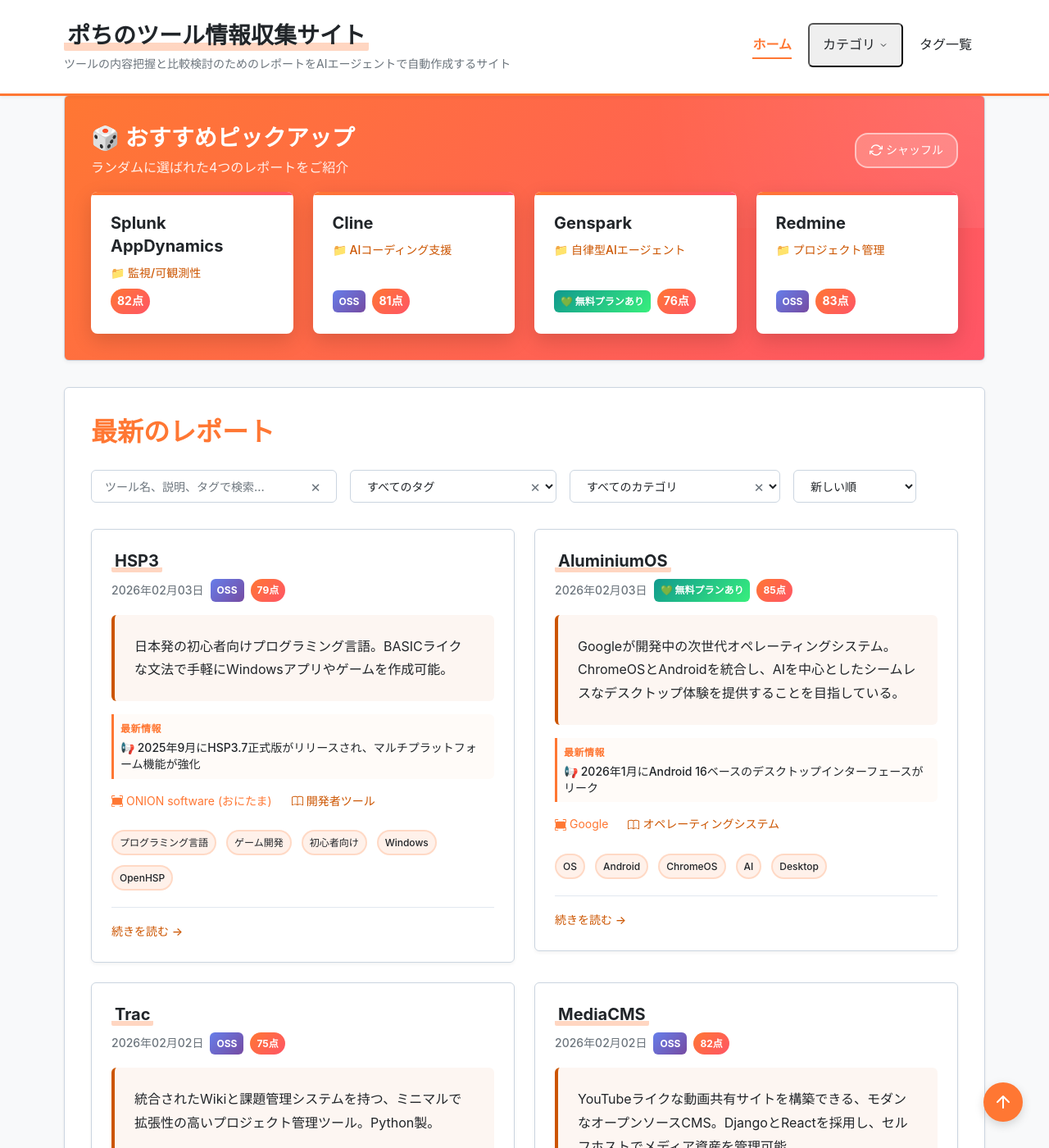
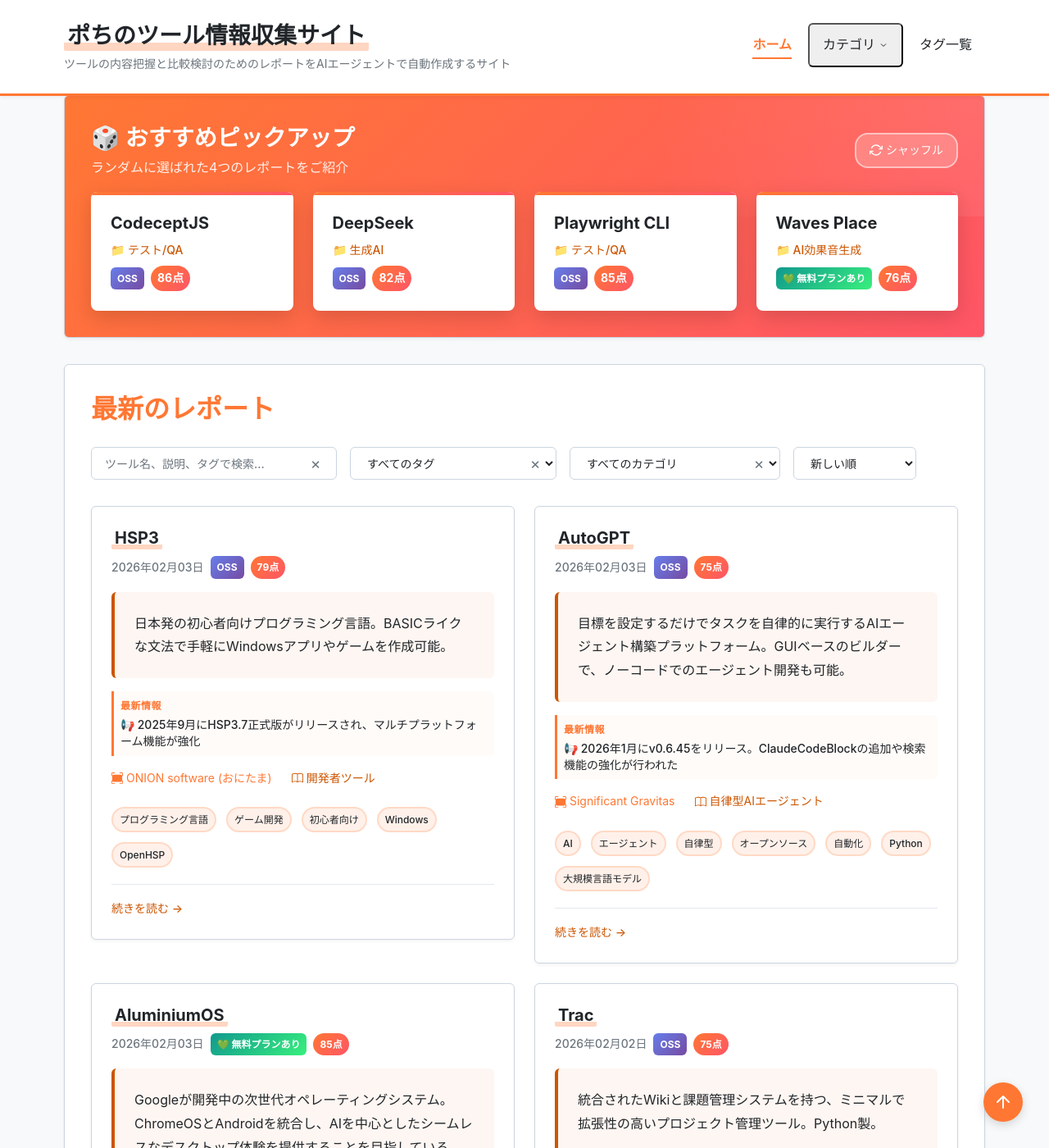
Before and after one commit to aegisfleet/tool-survey-report, a Jekyll site: the page built from index.md, in a window 1280 px wide and 1400 px high, scrolled down 417 px. Shown: the whole window at 82% size. Built offline with Jekyll 4.4.1, drawn with Linux system fonts in a browser that asks for light colours; some of the changed text lies outside the part shown.

Commit message:
Update AutoGPT report to v0.6.45 and reorganize structure (#671)
Co-authored-by: google-labs-jules[bot] <161369871+google-labs-jules[bot]@users.noreply.github.com>

````diff
--- a/_reports/autogpt.md
+++ b/_reports/autogpt.md
@@ -7,8 +7,8 @@ tool_reading: "オートジーピーティー"
 category: "自律型AIエージェント"
 developer: "Significant Gravitas"
 official_site: "https://agpt.co/"
-date: "2025-12-25"
-last_updated: "2026-01-14"
+date: "2026-02-03"
+last_updated: "2026-02-03"
 tags:
   - "AI"
   - "エージェント"
@@ -22,13 +22,13 @@ description: "目標を設定するだけでタスクを自律的に実行する
 # 【クイックサマリー】ホーム画面のカード表示用
 quick_summary:
   has_free_plan: true
-  is_oss: false # Platform部分はPolyform Shield Licenseのため
+  is_oss: true
   starting_price: "無料（セルフホスト）"
   target_users:
     - "開発者"
     - "AI研究者"
     - "ビジネスユーザー"
-  latest_highlight: "2026年1月にv0.6.41をリリースし、継続的に開発が進行中"
+  latest_highlight: "2026年1月にv0.6.45をリリース。ClaudeCodeBlockの追加や検索機能の強化が行われた"
   update_frequency: "高"
 
 # 【ツール評価】100点満点、基準点70点からの加減算方式
@@ -56,6 +56,8 @@ links:
   github: "https://github.com/Significant-Gravitas/AutoGPT"
   documentation: "https://docs.agpt.co/"
 relationships:
+  parent: ""
+  children: []
   related_tools:
     - "LangChain"
     - "Devin"
@@ -74,19 +76,18 @@ relationships:
 * **関連リンク**:
   * GitHub: [https://github.com/Significant-Gravitas/AutoGPT](https://github.com/Significant-Gravitas/AutoGPT)
   * ドキュメント: [https://docs.agpt.co/](https://docs.agpt.co/)
-  * レビューサイト: [G2](https://www.g2.com/products/autogpt/reviews)
 * **カテゴリ**: 自律型AIエージェント
-* **概要**: ユーザーが設定した目標に対し、AIが自律的に思考・計画・実行を繰り返すオープンソースのAIエージェント。GUIベースの「AutoGPT Platform」により、ローコード/ノーコードで独自のAIエージェントを構築・実行できる。
+* **概要**: AutoGPTは、ユーザーが設定した目標に対し、AIが自律的に思考・計画・実行を繰り返すオープンソースのAIエージェントプラットフォームです。GUIベースの「AutoGPT Platform」により、ローコード/ノーコードで独自のAIエージェントを構築・実行できます。
 
 ## **2. 目的と主な利用シーン**
 
 * **解決する課題**: 人間の常時介入を必要とせず、市場調査、コンテンツ作成、コーディング補助など、複雑な目標達成に向けた一連のタスクを自動化する。
 * **想定利用者**: 開発者、AI研究者、業務効率化を目指すビジネスユーザー、ハッカソン参加者。
 * **利用シーン**:
-  * 市場調査や競合分析の自動化
-  * コンテンツ生成（ブログ記事の執筆からSEO最適化まで）
-  * コーディングの補助や簡単なアプリケーションの作成
-  * ソーシャルメディアのトレンド監視と投稿生成
+  * 市場調査や競合分析の自動化（Web検索と要約の繰り返し）
+  * コンテンツ生成（トレンド調査からブログ記事の執筆・SEO最適化まで）
+  * コーディングの補助や簡単なアプリケーションの自動生成
+  * ソーシャルメディアのトレンド監視と自動投稿
   * 複雑なデータセットの分析とインサイト抽出
 
 ## **3. 主要機能**
@@ -94,18 +95,36 @@ relationships:
 * **Agent Builder**: ローコード/ノーコードで独自のAIエージェントを設計・構築できるGUIインターフェース。ブロックを繋ぎ合わせることでワークフローを作成可能。
 * **自律的なタスク実行**: 目標を与えられると、サブタスクへの分解、優先順位付け、実行を自律的に行う。
 * **インターネットアクセス**: Web検索を行い、最新の情報を収集してタスクに活用する能力。
-* **長期・短期記憶**: ベクトルデータベース等を利用してコンテキストを保持し、長期的なタスクに対応。
+* **継続的エージェント (Continuous Agents)**: トリガーに基づいて起動し、クラウド上で無期限に稼働するエージェント。
 * **マーケットプレイス**: 事前に構築されたエージェントやテンプレートを共有・利用できるプラットフォーム。
-* **継続的エージェント (Continuous Agents)**: トリガーに基づいて起動し、クラウド上で無期限に稼働するエージェント。
+* **人間参加型 (Human in the Loop)**: 重要な決定やアクションの前に人間の承認を求めるブロックを利用可能。
 
-## **4. 特徴・強み (Pros)**
+## **4. 開始手順・セットアップ**
+
+* **前提条件**:
+  * クラウド版: Waitlist登録が必要（現在はベータ版）
+  * セルフホスト版: Docker, Python 3.10+
+  * OpenAI APIキー等
+* **インストール/導入**:
+  ```bash
+  # リポジトリのクローン
+  git clone https://github.com/Significant-Gravitas/AutoGPT.git
+  cd AutoGPT
+  ```
+* **初期設定**:
+  * `.env.template` を `.env` にコピーし、APIキーを設定。
+  * `docker-compose up` で起動。
+* **クイックスタート**:
+  * ブラウザで `http://localhost:8000` にアクセスし、GUIビルダーでエージェントを作成または実行。
+
+## **5. 特徴・強み (Pros)**
 
 * **高い自律性**: 従来のチャットボットと異なり、ユーザーが都度指示しなくても目標達成まで自律的に動作し続ける。
 * **活発なコミュニティ**: GitHubのスター数は18万を超え、大規模な開発者コミュニティによって活発に機能改善や拡張が行われている。
 * **柔軟なエージェント構築**: GUIのAgent Builderにより、コーディングスキルがなくてもカスタムエージェントを作成可能。
 * **豊富な統合機能**: Google Drive、Discord、GitHubなど、外部ツールとの連携ブロックが豊富に用意されている。
 
-## **5. 弱み・注意点 (Cons)**
+## **6. 弱み・注意点 (Cons)**
 
 * **制御の難しさ**: 自律性が高いため、意図しないループに陥ったり、期待と異なる挙動をしたりする場合があり、きめ細かな制御が難しい。
 * **高額なAPIコストリスク**: OpenAI等のAPIを利用するため、複雑なタスクや無限ループが発生するとAPI利用料が意図せず高額になる危険性がある。
@@ -113,19 +132,19 @@ relationships:
 * **セットアップの複雑さ**: セルフホストする場合はDockerやPython環境の構築など、一定の技術知識が求められる。
 * **ハルシネーション**: LLM特有の誤情報を生成するリスクがあり、出力結果のファクトチェックが不可欠。
 
-## **6. 料金プラン**
+## **7. 料金プラン**
 
-セルフホスト版は無料だが、クラウド版は現在ベータであり、将来的に有料化される可能性がある。
+セルフホスト版は無料ですが、クラウド版は現在ベータであり、Waitlist制です。
 
 | プラン名 | 料金 | 主な特徴 |
-|---|---|---|
-| **セルフホスト版** | 無料 (MIT License) | 自身の環境でホスティング。別途LLMのAPI利用料が必要。 |
-| **クラウド版** | 未定 (Closed Beta) | 公式が提供するホスティングサービス。現在はWaitlist制。 |
+|---------|------|---------|
+| **セルフホスト版** | 無料 | 自身の環境でホスティング。別途LLMのAPI利用料が必要。ライセンスはMITとPolyform Shieldのデュアルライセンス。 |
+| **クラウド版** | 未定 (Beta) | 公式が提供するホスティングサービス。現在はWaitlist登録が必要。 |
 
 * **課金体系**: 基本的にOpenAIなどのLLM API利用量に応じた従量課金となる。
 * **無料トライアル**: クラウド版の詳細はWaitlist登録が必要。
 
-## **7. 導入実績・事例**
+## **8. 導入実績・事例**
 
 * **導入企業**: 具体的な企業名は公開されていないが、GitHubのフォーク数やスター数から、多くの開発者やスタートアップで実験的・実務的に利用されていると推測される。
 * **導入事例**:
@@ -134,36 +153,55 @@ relationships:
   * スタートアップにおける市場調査の自動化。
 * **対象業界**: 特定の業界に限定されず、IT、マーケティング、リサーチなど幅広い分野で活用が試みられている。
 
-## **8. サポート体制**
+## **9. サポート体制**
 
 * **ドキュメント**: 公式ドキュメントサイト（docs.agpt.co）が整備されており、セットアップガイドやAPIリファレンスが提供されている。
 * **コミュニティ**: 5万人以上が参加する活発なDiscordコミュニティがあり、ユーザー間での質問や議論が行われている。
 * **公式サポート**: オープンソース版についてはGitHub IssuesやDiscordが主な窓口。商用サポートの有無は明記されていない。
 
-## **9. 連携機能 (API・インテグレーション)**
+## **10. エコシステムと連携**
 
-* **API**: OpenAI APIをはじめ、Azure OpenAI、Anthropic (Claude) など主要なLLMプロバイダーに対応。
+### **10.1 API・外部サービス連携**
+
+* **API**: OpenAI APIをはじめ、Azure OpenAI、Anthropic (Claude)、Groq、AI/ML APIなど主要なLLMプロバイダーに対応。
 * **外部サービス連携**:
-  * Google Workspace (Drive, Sheets, Gmail)
-  * Discord, Slack
-  * GitHub
-  * Web検索 (Google Search, Wikipedia)
-  * ファイル操作, コード実行
-  * その他、マーケットプレイスやビルダーを通じて多様なブロックを利用可能。
+  * **コミュニケーション**: Discord, Slack, Gmail
+  * **開発ツール**: GitHub, Linear
+  * **ストレージ/ドキュメント**: Google Drive, Google Sheets, Google Docs
+  * **情報収集**: Google Search, Wikipedia, Reddit
+  * **その他**: Webshare, WordPress
 
-## **10. セキュリティとコンプライアンス**
+### **10.2 技術スタックとの相性**
+
+| 技術スタック | 相性 | メリット・推奨理由 | 懸念点・注意点 |
+|:---|:---:|:---|:---|
+| **Python** | ◎ | バックエンドがPython製であり、カスタムブロックの開発が可能。 | バージョン管理（Poetry等）の知識が必要。 |
+| **Docker** | ◎ | 公式でDocker Composeによる起動がサポートされており、推奨される。 | コンテナの知識がないとトラブルシューティングが難しい。 |
+| **Next.js / React** | ◎ | フロントエンド（Agent Builder）に使用されており、UIのカスタマイズが可能。 | フロントエンド開発の知識が必要。 |
+
+## **11. セキュリティとコンプライアンス**
 
 * **認証**: クラウド版ではGoogle認証やGitHub認証などのSSOが実装されている。
 * **データ管理**: セルフホスト版ではデータはローカルまたはユーザー自身のインフラ内に保存されるため、データ主権を確保しやすい。
 * **APIキー管理**: 環境変数（.envファイル）やプラットフォーム上のセキュアなストレージでAPIキーを管理する仕組み。
 * **準拠規格**: 公式サイトではSOC2やISO27001などの準拠規格に関する公開情報はない。問い合わせが必要。
 
-## **11. 操作性 (UI/UX) と学習コスト**
+## **12. 操作性 (UI/UX) と学習コスト**
 
 * **UI/UX**: 初期のCLIベースから、現在はGUIベースの「AutoGPT Platform」へと進化。フローチャートのようにブロックを繋ぐビジュアルな操作性で、直感的にエージェントを構築できる。
 * **学習コスト**: プラットフォーム版は比較的容易だが、高度なカスタマイズやセルフホスト版の運用にはPythonやDocker、LLMの特性に関する知識が必要。
 
-## **12. ユーザーの声（レビュー分析）**
+## **13. ベストプラクティス**
+
+* **効果的な活用法 (Modern Practices)**:
+  * **Human in the Loopの活用**: 重要なアクション（メール送信、コード実行など）の前には「承認ブロック」を配置し、暴走を防ぐ。
+  * **セーフモードの利用**: 開発中やテスト段階ではセーフモードを有効にし、予期せぬ外部アクセスを制限する。
+  * **明確なプロンプト**: エージェントへの目標設定は具体的かつ明確に行い、制約条件を設ける。
+* **陥りやすい罠 (Antipatterns)**:
+  * **完全放置**: 自律型とはいえ、完全に目を離すと無限ループや高額課金につながるため、定期的な監視が必要。
+  * **複雑すぎるワークフロー**: 最初から巨大なグラフを作成せず、小さなタスクから検証し、徐々に拡張する。
+
+## **14. ユーザーの声（レビュー分析）**
 
 * **調査対象**: G2, GitHub Issues, Reddit, 技術ブログ
 * **総合評価**: 4.5/5.0 (G2)
@@ -178,37 +216,60 @@ relationships:
 * **特徴的なユースケース**:
   * 簡単な調査や定型的なコンテンツ作成など、ゴールが明確で単純なタスクの自動化。
 
-## **13. 直近半年のアップデート情報**
+## **15. 直近半年のアップデート情報**
 
+* **2026-01-28 (v0.6.45)**:
+  * Sentryのアラート削減やチャットリダイレクトの修正など、安定性向上のためのバグ修正。
+* **2026-01-28 (v0.6.44)**:
+  * Claude Codeを実行するための `ClaudeCodeBlock` の追加。
+  * 外部Agent Generatorサービスの統合。
+  * チャットシステムへのPostHog分析とOpenRouterトレーシングの追加。
+* **2026-01-22 (v0.6.43)**:
+  * Agent Builderのインタラクティブなチュートリアル追加。
+  * ストア、ドキュメント、ブロックに対するハイブリッド検索機能。
+  * 新しいLLM Picker UIの実装。
+* **2026-01-14 (v0.6.42)**:
+  * Reddit OAuth2連携と高度なRedditブロックの追加。
+  * WordPress連携ブロック（投稿取得、下書き保存）の追加。
+  * 承認が必要なブロックのためのHuman-in-the-Loopレビューシステムの実装。
 * **2026-01-07 (v0.6.41)**:
-  * 依存関係の更新と軽微なバグ修正。
-* **2025-12-23 (v0.6.40)**:
-  * オンボーディングタスクのバックエンド実装完了。
-  * ビルダーの検索履歴機能追加。
-  * Google Sheets/Drive連携の強化。
-* **2025-11-15 (v0.6.38)**:
-  * Linear（プロジェクト管理ツール）連携ブロックの追加。
-  * 最新LLMモデル（GPT-5.1, Claude Opus 4.5等）への対応。
-  * 人間参加型（Human In The Loop）ブロックのレビューワークフロー追加。
+  * `SmartDecisionMakerBlock` へのエージェントモード追加による自律ループの実現。
+  * OAuth APIとSSO（シングルサインオン）の実装。
+  * Google Docs連携ブロックの追加。
+* **2025-12-11 (v0.6.40)**:
+  * オンボーディングタスクのバックエンド実装。
+  * ビルダーの検索履歴機能。
+  * Google Sheets/Drive連携の強化と新ブロック追加。
 
 (出典: [GitHub Releases](https://github.com/Significant-Gravitas/AutoGPT/releases))
 
-## **14. 類似ツールとの比較**
+## **16. 類似ツールとの比較**
+
+### **16.1 機能比較表 (星取表)**
+
+| 機能カテゴリ | 機能項目 | 本ツール (AutoGPT) | OpenHands | Devin | CrewAI |
+|:---:|:---|:---:|:---:|:---:|:---:|
+| **基本機能** | 自律タスク実行 | ◎<br><small>完全自律型</small> | ◎<br><small>完全自律・サンドボックス</small> | ◎<br><small>完全自律・独自IDE</small> | ◯<br><small>ロールベース協調</small> |
+| **開発環境** | GUIビルダー | ◎<br><small>ノードベースのGUI</small> | ◯<br><small>Web UIあり</small> | △<br><small>チャットベース</small> | △<br><small>コードベース</small> |
+| **柔軟性** | LLM選択 | ◎<br><small>多モデル対応</small> | ◎<br><small>BYOK対応</small> | △<br><small>プラットフォーム依存</small> | ◎<br><small>LangChain準拠</small> |
+| **コスト** | 無料利用 | ◯<br><small>セルフホスト無料</small> | ◎<br><small>OSS無料</small> | ×<br><small>有料のみ</small> | ◯<br><small>OSS無料</small> |
+
+### **16.2 詳細比較**
 
 | ツール名 | 特徴 | 強み | 弱み | 選択肢となるケース |
-|---|---|---|---|---|
-| **AutoGPT** | 自律性の高いエージェントをGUIで構築できるプラットフォーム | 高い自律性、活発なコミュニティ、柔軟なエージェント構築 | コスト、制御の難しさ、ライセンスの制約 | 最新の自律エージェント技術の実験や、ニッチなタスクの自動化を試みたい場合。 |
-| **CrewAI** | 複数のAIエージェントが協調してタスクを遂行するフレームワーク | ロールベースの構造化されたアプローチで、制御しやすく安定した結果を得やすい | AutoGPTほどの完全な自律性はなく、よりプロセス指向 | 特定のビジネスプロセスなど、定義されたワークフローを複数の専門エージェントで自動化したい場合。 |
-| **SuperAGI** | 開発者向けに特化した、本番運用を意識した自律エージェントフレームワーク | 高い拡張性、ツール連携、パフォーマンス監視機能 | GUIはAutoGPTよりシンプルで、セットアップの難易度は高め | 商用サービスへの組み込みなど、本番環境での安定したエージェント運用を目指す場合。 |
-| **BabyAGI** | タスク管理と実行のシンプルなループを実装した軽量なスクリプト | 構造がシンプルで理解しやすく、自律エージェントの基本を学ぶのに最適 | 機能が限定的で、実用的なアプリケーションを構築するには大幅な拡張が必要 | 自律型エージェントの仕組みを学習したり、シンプルなコンセプトの証明（PoC）を行ったりする場合。 |
+|---------|------|------|------|------------------|
+| **AutoGPT** | GUIで構築可能な自律エージェントプラットフォーム | GUIビルダーによる直感的なワークフロー作成、豊富な外部連携ブロック。 | 複雑なタスクでの制御性、APIコストの管理。 | ノーコード/ローコードで独自のワークフローを持つエージェントを作りたい場合。 |
+| **OpenHands** | オープンソースの自律型開発エージェント | Dockerサンドボックスによる安全な実行環境、DevinライクなUI。 | 環境構築の手間、Python/Dockerの知識が必要。 | 安全な環境でコーディングタスクを自律的に実行させたい場合。 |
+| **Devin** | 完全マネージドなAIソフトウェアエンジニア | 圧倒的なUXと統合環境、高いタスク完遂能力。 | 高額な利用料金、クローズドソース。 | 予算があり、環境構築の手間をかけずに高品質なエージェントを使いたい場合。 |
+| **CrewAI** | ロールプレイ型のエージェント協調フレームワーク | 役割（Role）を定義して協調させることで、タスクを構造化しやすい。 | GUIビルダーはなく、コードでの定義が主となる。 | チームのような役割分担で複雑なタスクを安定して処理させたい場合。 |
 
-## **15. 総評**
+## **17. 総評**
 
 * **総合的な評価**:
-  * 自律型AIエージェントの概念を切り拓いた先駆的なプロジェクトであり、GUIプラットフォームへの進化により、その可能性をより幅広いユーザーに広げた。開発は依然として活発だが、実験的な側面も強く、実用にはコストや制御性の課題が伴う。
+  AutoGPTは、自律型AIエージェントの可能性を世界に示した先駆者であり、現在はGUIベースの強力なプラットフォームへと進化しています。v0.6.45現在、機能追加のペースは非常に速く、実用性も向上しています。特にAgent Builderは直感的で、プログラミング不要で複雑なワークフローを組める点は他のツールにない強みです。
 * **推奨されるチームやプロジェクト**:
-  * 最新の自律エージェント技術を試したい研究開発チーム。
-  * 複雑なワークフローの自動化を検討しているが、既存のSaaSでは対応できないニッチな要件を持つプロジェクト。
-  * Python開発者が多く、カスタマイズやセルフホストが可能なチーム。
+  * 最新の自律エージェント技術を実験的に導入したいR&Dチーム。
+  * 定型業務ではないが、一定のフローに従う複雑なタスク（調査、コンテンツ生成など）を自動化したいプロジェクト。
+  * セルフホストによるデータ管理を重視しつつ、GUIでの操作性を求めるチーム。
 * **選択時のポイント**:
-  * 完全な自律性と引き換えに不安定さを受け入れるか、構造化されたプロセス（CrewAI等）で安定性を取るかを検討する必要がある。APIコストとハルシネーションのリスクを許容できるかが、導入の鍵となる。また、商用利用を検討する場合はライセンス体系を十分に確認する必要がある。
+  コーディングタスクに特化するならOpenHandsやDevinの方が適していますが、汎用的なタスクや独自のワークフローを構築したい場合はAutoGPTが有力な選択肢です。ただし、APIコストとハルシネーションのリスクを考慮し、Human-in-the-Loopなどの安全策を講じることが重要です。
--- a/_reports/openhands.md
+++ b/_reports/openhands.md
@@ -53,6 +53,7 @@ links:
 relationships:
   related_tools:
     - "Devin"
+    - "AutoGPT"
     - "Google Jules"
     - "GitHub Copilot"
     - "Cursor"
````
